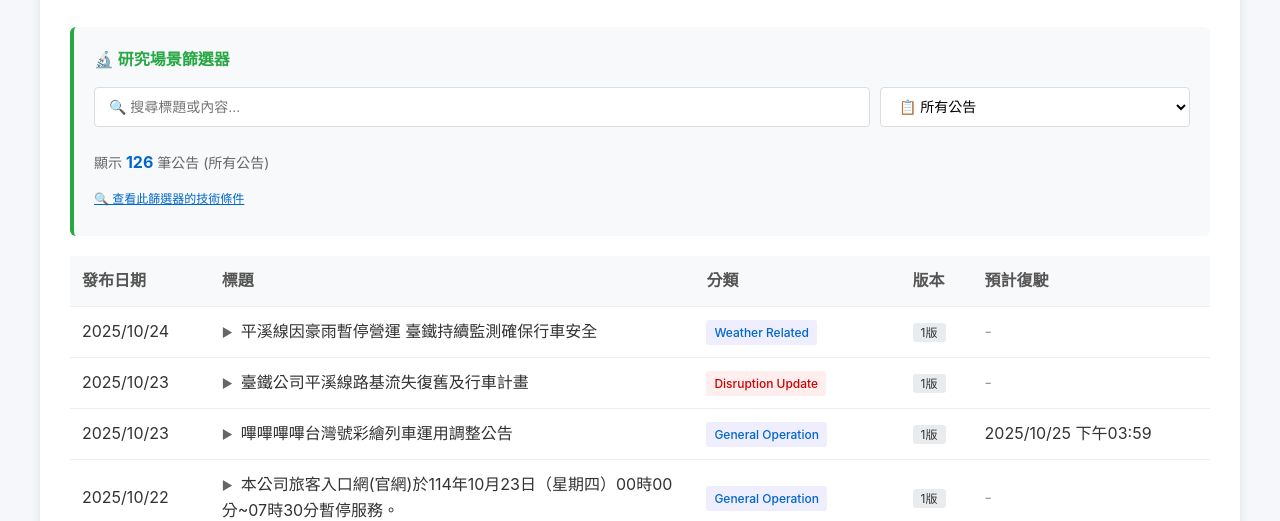
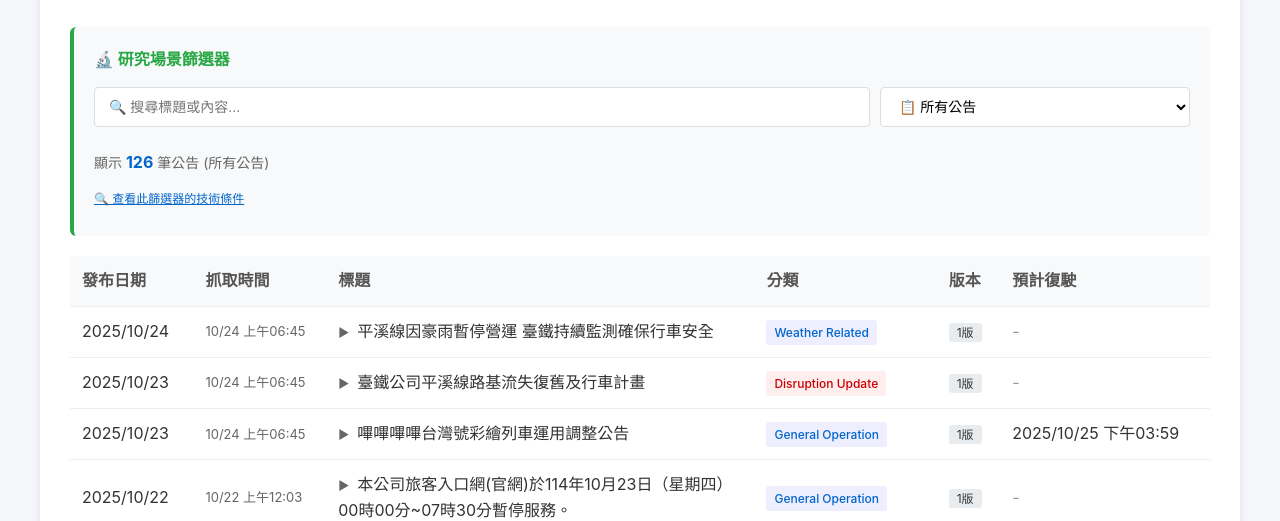
Before and after one commit to ThinkerCafe-tw/paomateng, a plain HTML site: page docs/index.html in a window 1280 px wide. Shown: the part 279-800 px from the top of the page. Drawn offline with Linux system fonts and the light colour scheme.

Commit message:
✨ GitHub Pages 新增抓取時間欄位
新增功能：
- 表格新增「抓取時間」欄位（位於發布日期之後）
- 顯示格式：MM/DD HH:MM（例如：10/24 14:45）
- 字體樣式：13px, 灰色 (#666)

技術變更：
- 表格欄位數：5 → 6
- 從 version_history[0].scraped_at 提取時間
- 使用 toLocaleString('zh-TW') 格式化

顯示欄位順序：
1. 發布日期
2. 抓取時間 ⭐ NEW
3. 標題
4. 分類
5. 版本
6. 預計復駛

```diff
--- a/docs/index.html
+++ b/docs/index.html
@@ -422,6 +422,7 @@
             <thead>
                 <tr>
                     <th>發布日期</th>
+                    <th>抓取時間</th>
                     <th>標題</th>
                     <th>分類</th>
                     <th>版本</th>
@@ -724,8 +725,20 @@
                     detailRow.classList.toggle('show');
                 });
 
-                // 日期
+                // 發布日期
                 row.insertCell().textContent = ann.publish_date;
+
+                // 抓取時間
+                const scrapedCell = row.insertCell();
+                const scrapedTime = new Date(ann.version_history[0].scraped_at);
+                scrapedCell.textContent = scrapedTime.toLocaleString('zh-TW', {
+                    month: '2-digit',
+                    day: '2-digit',
+                    hour: '2-digit',
+                    minute: '2-digit'
+                });
+                scrapedCell.style.fontSize = '13px';
+                scrapedCell.style.color = '#666';
 
                 // 標題（加上展開圖標）
                 const titleCell = row.insertCell();
@@ -763,7 +776,7 @@
                 const detailRow = tbody.insertRow();
                 detailRow.className = 'detail-row';
                 const detailCell = detailRow.insertCell();
-                detailCell.colSpan = 5;
+                detailCell.colSpan = 6;  // 從 5 改成 6（增加了抓取時間欄位）
                 detailCell.innerHTML = createDetailContent(ann);
             });
         }
```
